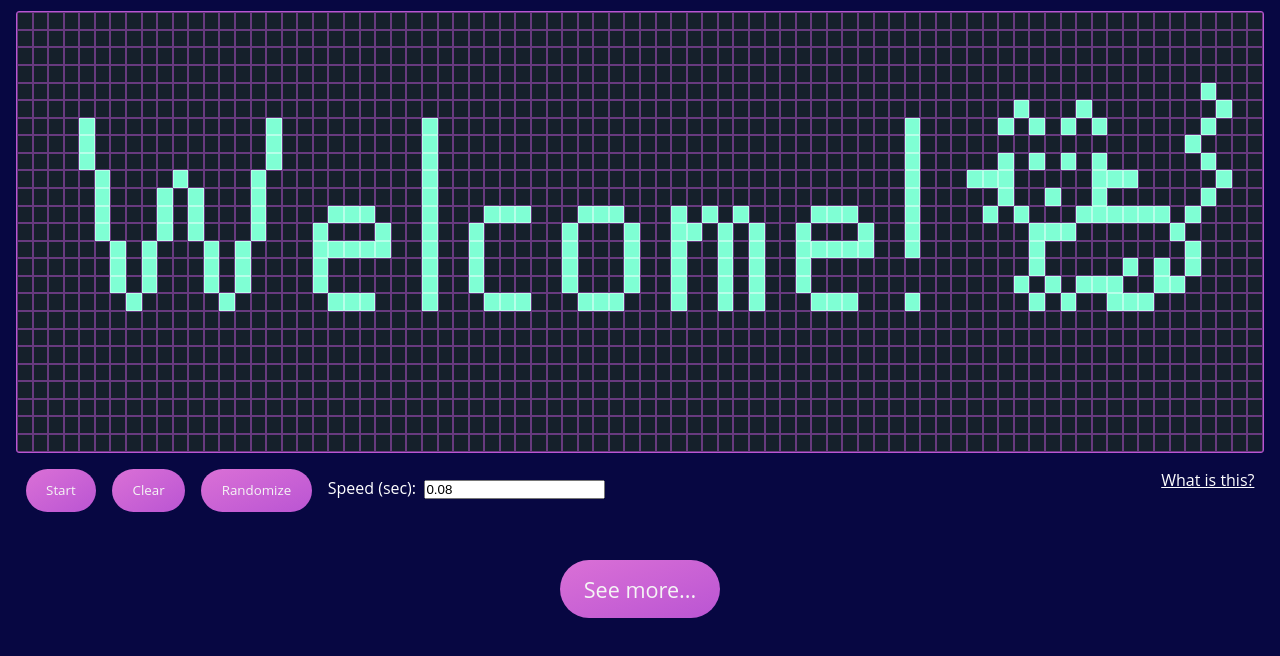
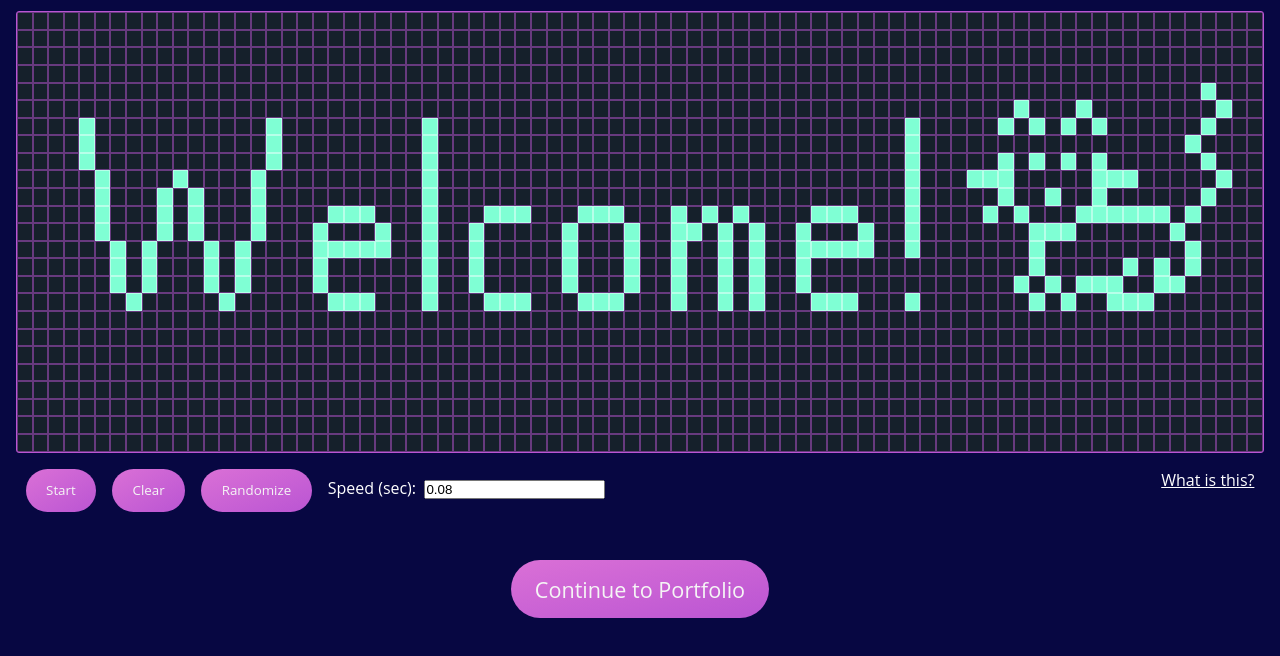
Before and after one commit to gckirchoff/personal-site, a React (Create React App) app: page / in a window 1280 px wide. Shown: the top 656 px of the page. Built offline with nearby package versions, Linux system fonts and the light colour scheme.

Commit message:
Changed page transition button on welcome page to say 'Continue to Portfolio'

```diff
--- a/src/components/Grid/Grid.jsx
+++ b/src/components/Grid/Grid.jsx
@@ -386,7 +386,9 @@ const Grid = ({ numRows, numCols, gridViewWidthPercent }) => {
           className="link"
         >
           <AnimatePresence>
-            {showSeeMoreButton && <GridButton content="See more..." big />}
+            {showSeeMoreButton && (
+              <GridButton content="Continue to Portfolio" big />
+            )}
           </AnimatePresence>
         </DelayLink>
       </div>
```
